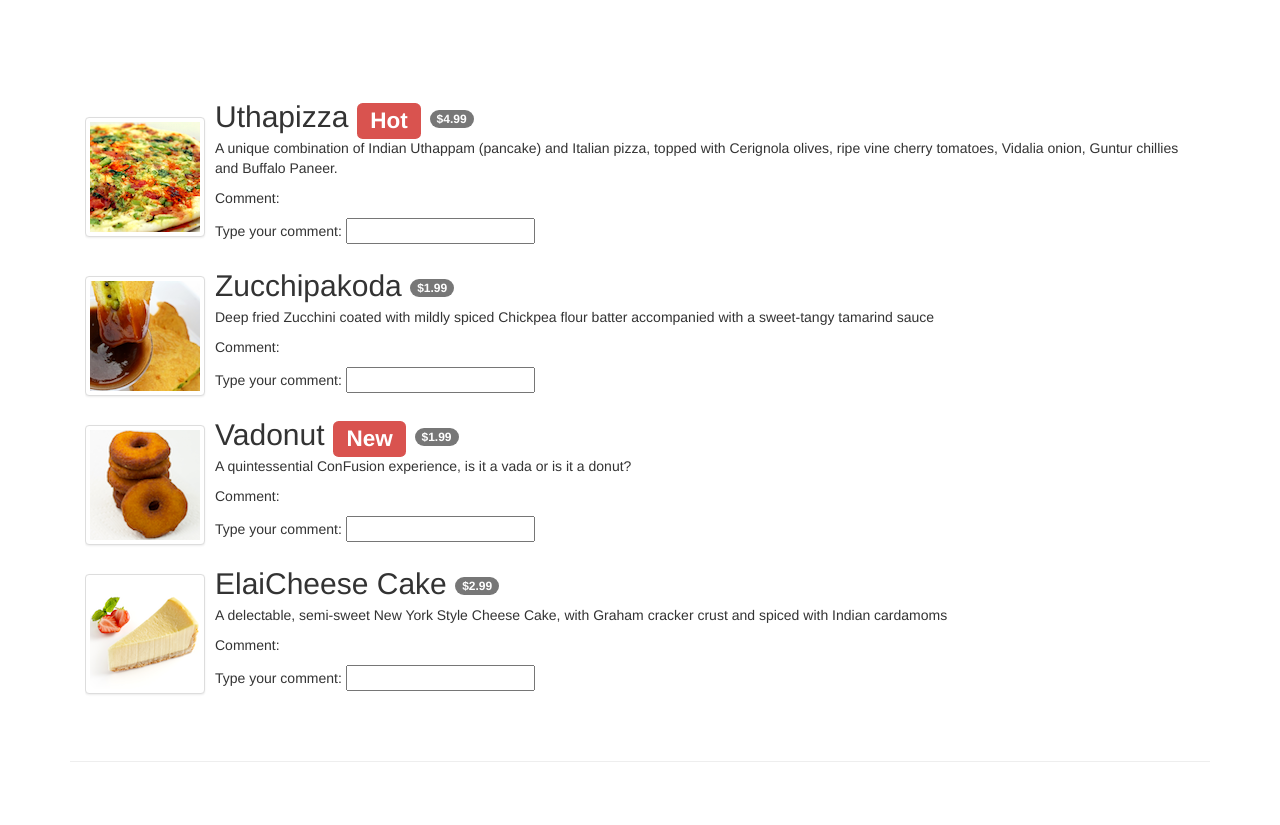
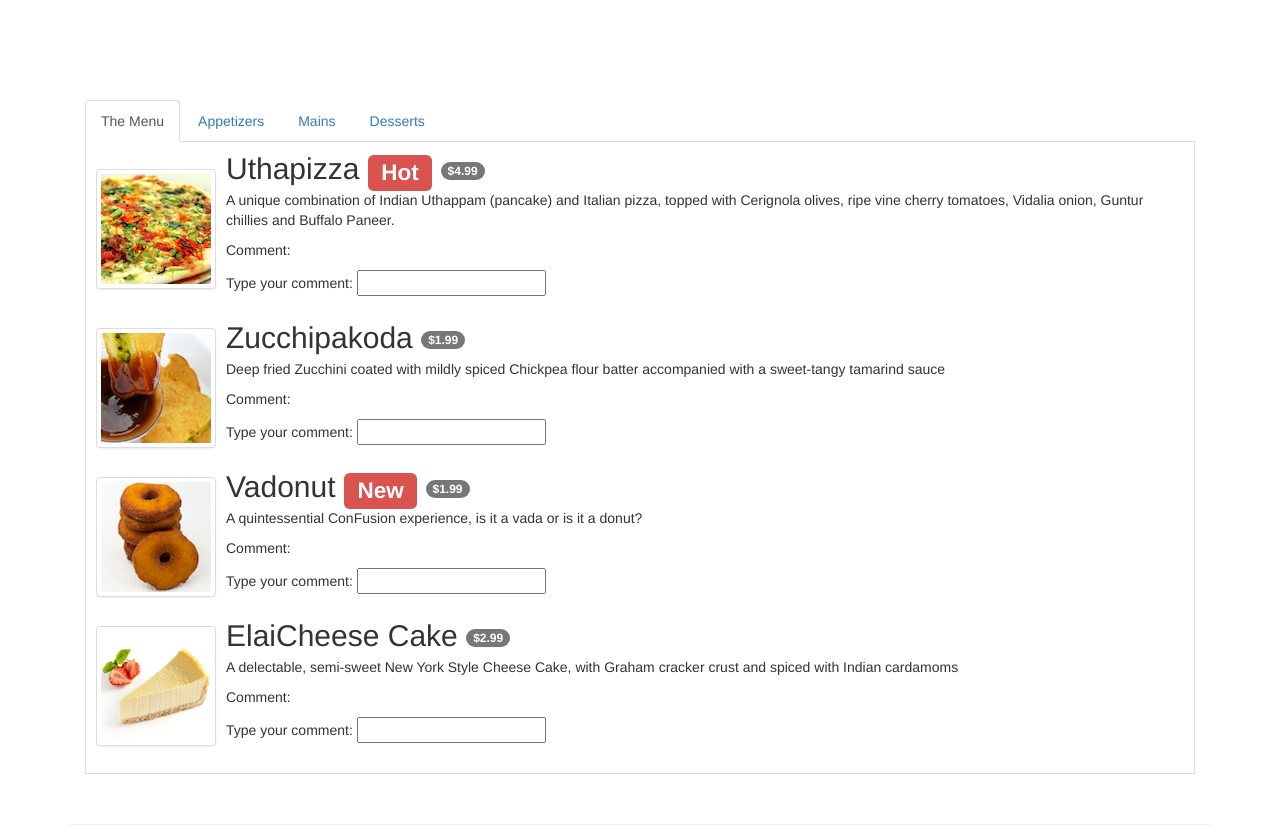
Before and after one commit to aramay/restaurant-menu-app, a website: page conFusion/app/menu.html in a window 1280 px wide. Before the commit the page ends 800 px from the top, so only its background shows below. Drawn offline with Linux system fonts and the light colour scheme.

Commit message:
Setup tab navigation for menu activate navigation via 'ng-click' directive when user click a menu tab add function 'select()' to in controller to activate tab in menu add 'ng-class' directive to menu tabs when user selects a tab add 'filter' to filter menu items Add function 'isSelected()' to determine which menu item is selected

```diff
--- a/conFusion/app/menu.html
+++ b/conFusion/app/menu.html
@@ -30,9 +30,31 @@
         <div class="row row-content" ng-controller="menuContoller as menuCtrl">
 
             <div class="col-xs-12">
-               <ul class="media-list">
+               <!-- tabs to filter menu items -->
+               <ul class="nav nav-tabs" role="tablist">
+                    <li role="presentation" ng-class="{active:menuCtrl.isSelected(1)}">
+                    <a ng-click="menuCtrl.select(1)"
+                     aria-controls="all menu"
+                     role="tab">The Menu</a></li>
+                    <li role="presentation" ng-class="{active:menuCtrl.isSelected(2)}">
+                    <a ng-click="menuCtrl.select(2)"
+                     aria-controls="appetizers"
+                     role="tab">Appetizers</a></li>
+                    <li role="presentation" ng-class="{active:menuCtrl.isSelected(3)}">
+                    <a ng-click="menuCtrl.select(3)"
+                     aria-controls="mains"
+                     role="tab">Mains</a></li>
+                    <li role="presentation" ng-class="{active:menuCtrl.isSelected(4)}">
+                    <a ng-click="menuCtrl.select(4)"
+                     aria-controls="desserts"
+                     role="tab">Desserts</a></li>
+                </ul>
+
+               <div class="tab-content">
+
+                  <ul class="media-list tab-pane fade in active">
                      <!-- ng-repeat directive to iterate over array of JS objects -->
-                  <li class="media" ng-repeat="dish in menuCtrl.dishes">
+                     <li class="media" ng-repeat="dish in menuCtrl.dishes | filter:menuCtrl.filtText">
                         <div class="media-left media-middle">
                            <a href="#">
                               <img class="media-object img-thumbnail"
@@ -53,6 +75,7 @@
                </div>
             </div>
         </div>
+    </div>
 
     <!-- add bower components -->
     <script src="../bower_components/angular/angular.min.js"></script>
@@ -61,6 +84,9 @@
       var app = angular.module('confusionApp',[]);
 
       app.controller('menuContoller', function(){
+
+         this.tab = 1;
+
          var dishes=[
          {
            name:'Uthapizza',
@@ -101,6 +127,30 @@
      ];
 
      this.dishes = dishes;
+     this.filtText = "";
+
+   //   function to set tab
+     this.select = function(setTab){
+        console.log(setTab)
+        this.tab = setTab;
+
+        if (setTab === 2)
+           this.filtText = "appetizer";
+         else if (setTab === 3)
+            this.filtText = "mains";
+
+         else if (setTab === 4)
+            this.filtText = "dessert";
+         else
+            this.filtText = "";
+     }
+
+   //   check which tab is selected
+     this.isSelected = function(checkTab){
+        console.log(checkTab);
+        console.log(this.tab === checkTab);
+        return (this.tab === checkTab);
+     }
 
       });
 
```
Lines whose indentation alone changed are shown as unchanged.
